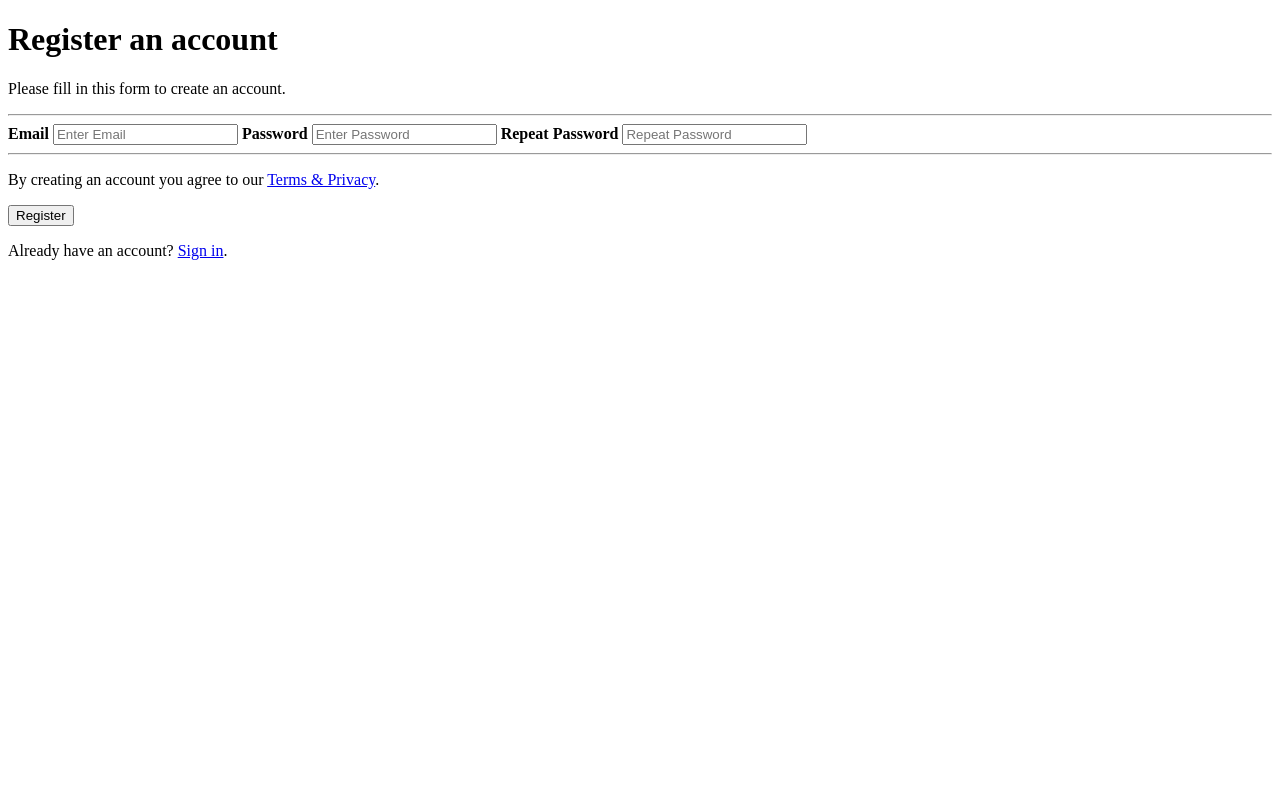
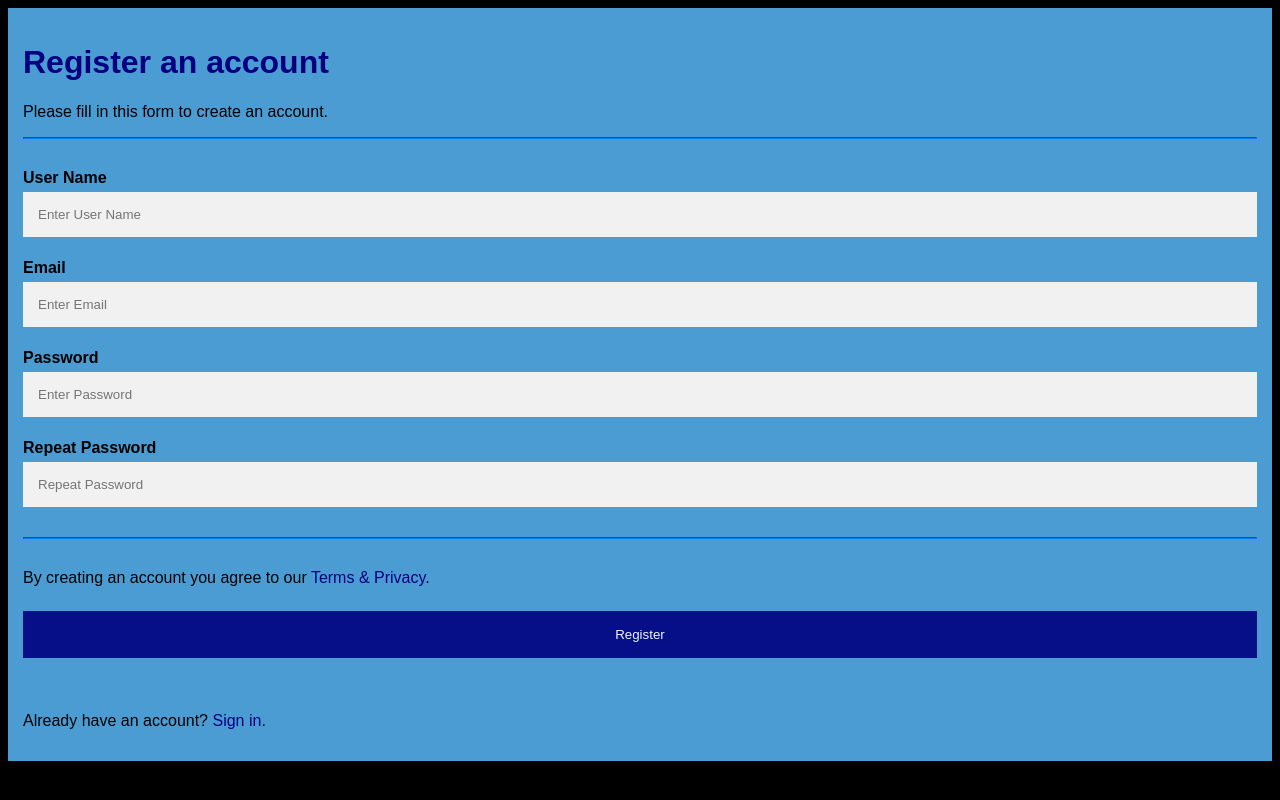
Before and after one commit to comp426-2022-spring/e01-johnmar3, a plain HTML site: page public/index.html in a window 1280 px wide. Drawn offline with Linux system fonts and the light colour scheme.

Commit message:
fix all the things

```diff
--- a/public/index.html
+++ b/public/index.html
@@ -1,45 +1,39 @@
 <!DOCTYPE html>
-<html>
+<html lang="en">
 <head>
+<title>Register</title>
 <meta name="viewport" content="width=device-width, initial-scale=1">
 <!-- 1. Add a link to a stylesheet called "style.css" on the next line -->
-
+<link rel="stylesheet" href="style.css">
 <!-- 2.  Add a link to a script called "script.js" on the next line -->
+<script src="script.js"></script>
 </head>
 <body>
-
 <form action="/app/register/">
   <div class="container">
     <!-- 3.  Add the ID "register" to the header on the next line -->
-    <h1>Register an account</h1>
+    <h1 id="register">Register an account</h1>
     <p>Please fill in this form to create an account.</p>
     <hr>
-
     <!-- 4. Using the other form fields below as an example, create a new form field for a username. Give it a label also. -->
-
+    <label for="username"><b>User Name</b></label>
     <!-- 5. The name and ID of the input should be "username" -->
-
-
+    <input type="text" placeholder="Enter User Name" name="username" id="username" required>
     <label for="email"><b>Email</b></label>
     <input type="text" placeholder="Enter Email" name="email" id="email" required>
-
     <label for="pass"><b>Password</b></label>
     <input type="password" placeholder="Enter Password" name="pass" id="pass" required>
-
     <label for="pass-repeat"><b>Repeat Password</b></label>
     <input type="password" placeholder="Repeat Password" name="pass-repeat" id="pass-repeat" required>
     <hr>
     <!-- 6. Change the link on the next line to lead to a (nonexistent) page called "/info/terms/" -->
-    <p>By creating an account you agree to our <a href="#">Terms & Privacy</a>.</p>
-
+    <p>By creating an account you agree to our <a href="./info/terms/">Terms &amp; Privacy</a>.</p>
     <button type="submit" class="registerbtn">Register</button>
   </div>
-
   <div class="container signin">
     <!-- 7. Change the link on the next line to lead to a (nonexistent) page called "/app/login/" -->
-    <p>Already have an account? <a href="#">Sign in</a>.</p>
+    <p>Already have an account? <a href="./app/login/">Sign in</a>.</p>
   </div>
 </form>
-
 </body>
 </html>
--- a/public/style.css
+++ b/public/style.css
@@ -8,11 +8,11 @@ body {
 }
 
 /* 8. Add style to divs with the "container" class */
- {
+div.container {
   /* 9. Add 15px padding */
-
+  padding: 15px;
   /* 10. Make the background color of the container Carolina Blue using the hex code defined here: https://en.wikipedia.org/wiki/Carolina_blue*/
-
+  background-color: #4B9CD3;
 }
 
 input[type=text], input[type=password] {
@@ -30,30 +30,32 @@ input[type=text]:focus, input[type=password]:focus {
 }
 
 /* 11. Style only the h1 with id "register" */
-h1 {
+h1#register {
   /* 12. Make the text BOLD */
-
-  /* 13. Make the text color navy (look up the hex code for navy)
-
+  font-weight: bold;
+  /* 13. Make the text color navy (look up the hex code for navy) */
+  color: #000080;
 }
 
 hr {
   /* 14. Override default hr style with a 30-pixel bottom margin */
-
+  margin-bottom: 30px;
   /* 15. Add a 2-pixel solid azure border (look up the hex code). */
-
+  border-color: #0080ff;
+  /* This also works: */
+/*border: 30px solid #0080ff; */
 }
 
 /* 16. Set a style for the submit button with "registerbtn" class */
- {
+.registerbtn {
   /* 17. Set the background color to navy using the hex color */
-
+  background-color: #000080;
   /* 18. Set the text color to white using the hex color */
-
+  color: #fff;
   padding: 16px 20px;
   margin: 8px 0;
   /* 19. Set it to have no border */
-
+  border-style: none;
   cursor: pointer;
   width: 100%;
   opacity: 0.9;
@@ -65,17 +67,17 @@ hr {
 
 a {
   /* 20. Make link text color navy blue (look up the hex code) */
-  color: ;
+  color: #000080;
   /* 21. Set the text-decoration to none for links */
-  text-decoration: ;
+  text-decoration: none;
 }
 
 /* 22. Set style for links using the :hover pseudoclass */
- {
+a:hover {
   /* 23. Change the color of links to azure on mouseover */
-
+  color: #0080ff;
   /* 24. Set the text-decoration to underline for links on mouseover */
-
+  text-decoration: underline;
 }
 
 .signin {
```
